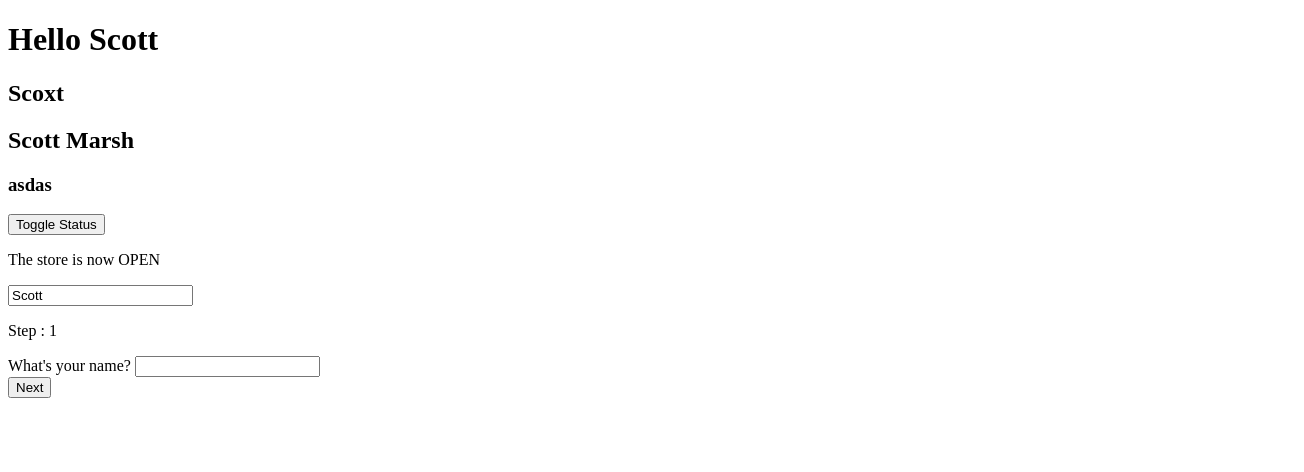
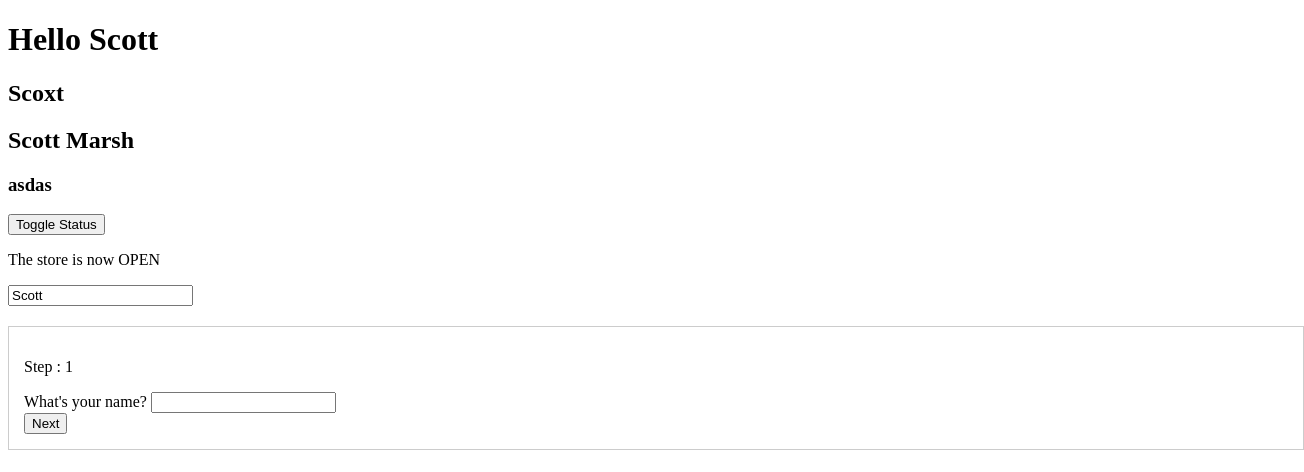
Before and after one commit to MuaviyaImran/svelte-learn-basic, a SvelteKit app: page / in a window 1280 px wide. Shown: the top 472 px of the page, 1304 px wide, since content can reach past the window. Built offline with nearby package versions, Linux system fonts and the light colour scheme.

Commit message:
Practice LifeCycle hook

```diff
--- a/src/routes/Forms.svelte
+++ b/src/routes/Forms.svelte
@@ -29,9 +29,32 @@
 			formState.error = 'Please fill out the form field';
 		}
 	}
+	// will be called when the component is mounted
+	$effect(() => {
+		console.log('Mounting Form');
+		return () => {
+			// will be called when the component is unmounted
+			// before effect re runs
+			console.log('Unmounting Form');
+		};
+	});
+
+	$effect(() => {
+		// This effect will run whenever formState.step changes
+		console.log('Form State Changed', formState.step);
+		// DON'T create state based off other state, in effect
+		// use $derived() instead
+		return () => {
+			// Cleanup code if needed
+			console.log('before Form State Changed', formState.step);
+		};
+	});
+
+	// Its a good practice to use $inspect() to see the state of the store and debugging
+	$inspect(formState.step);
 </script>
 
-<main>
+<main class="table">
 	{#if formState.step === QUESTIONS.length}
 		<p class="success">Thank You...! Form submitted successfully!</p>
 	{:else}
@@ -71,4 +94,11 @@
 	.success {
 		color: green;
 	}
+	.table {
+		display: table;
+		width: 100%;
+		border: 1px solid #ccc;
+		margin: 20px 0;
+		padding: 15px;
+	}
 </style>
```
